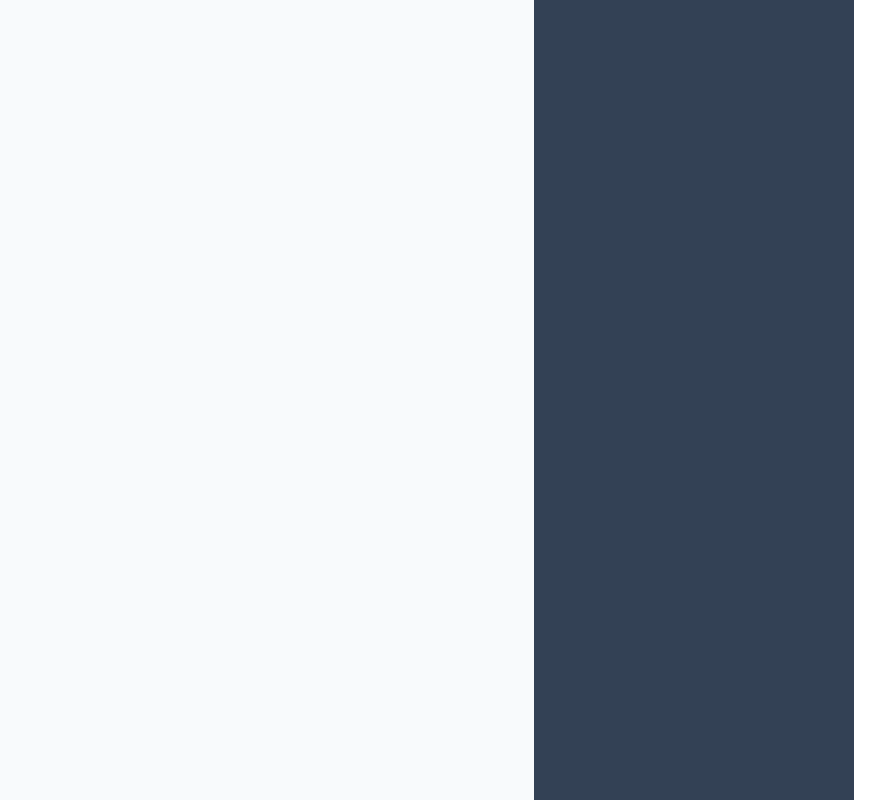
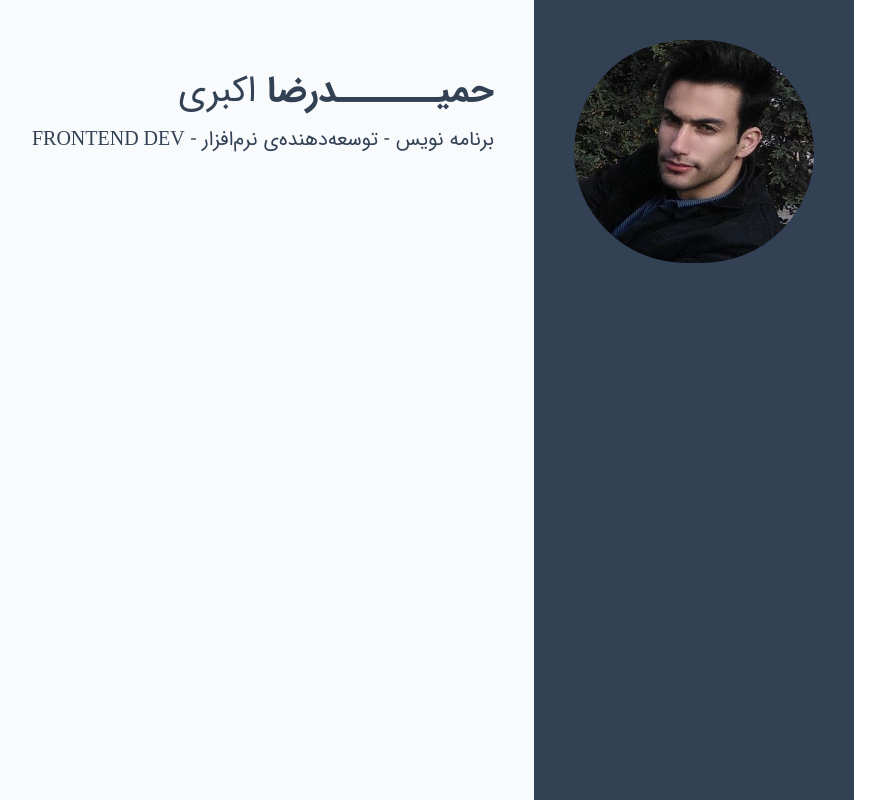
Before and after one commit to HRAWEBDEV/CV, a website: page index.html in a window 1280 px wide. Shown: the whole page, without its empty margins (266-1151 px from the left). Drawn offline with Linux system fonts and the light colour scheme.

Commit message:
add cv sections and image

```diff
--- a/index.html
+++ b/index.html
@@ -12,8 +12,33 @@
    style="direction: rtl; text-align: start"
    class="w-[60rem] mx-auto grid grid-cols-[20rem_1fr] min-h-screen"
   >
-   <section class="bg-slate-700 text-slate-50"></section>
-   <section class="bg-slate-50 text-slate-700"></section>
+   <aside class="bg-slate-700 text-slate-50 py-10">
+    <section class="px-10">
+     <div class="rounded-full object-cover object-center overflow-hidden">
+      <img src="./src/images/resume-image.jpg" alt="cv image" />
+     </div>
+    </section>
+   </aside>
+   <main class="bg-slate-50 text-slate-700 p-10">
+    <section class="mt-8">
+     <h1 class="text-4xl mb-3">
+      <span class="font-bold">حمیـــــــدرضا</span>
+      <span>اکبری</span>
+     </h1>
+     <p class="text-xl">
+      <span>برنامه نویس</span>
+      -
+      <span>توسعه‌دهنده‌ی نرم‌افزار</span>
+      -
+      <span
+       style="font-family: 'Times New Roman', Times, serif"
+       class="uppercase"
+       >frontend dev</span
+      >
+     </p>
+     <p></p>
+    </section>
+   </main>
   </article>
  </body>
 </html>
```
Also changed, not shown: src/images/resume-image.jpg (added), src/index.css.
